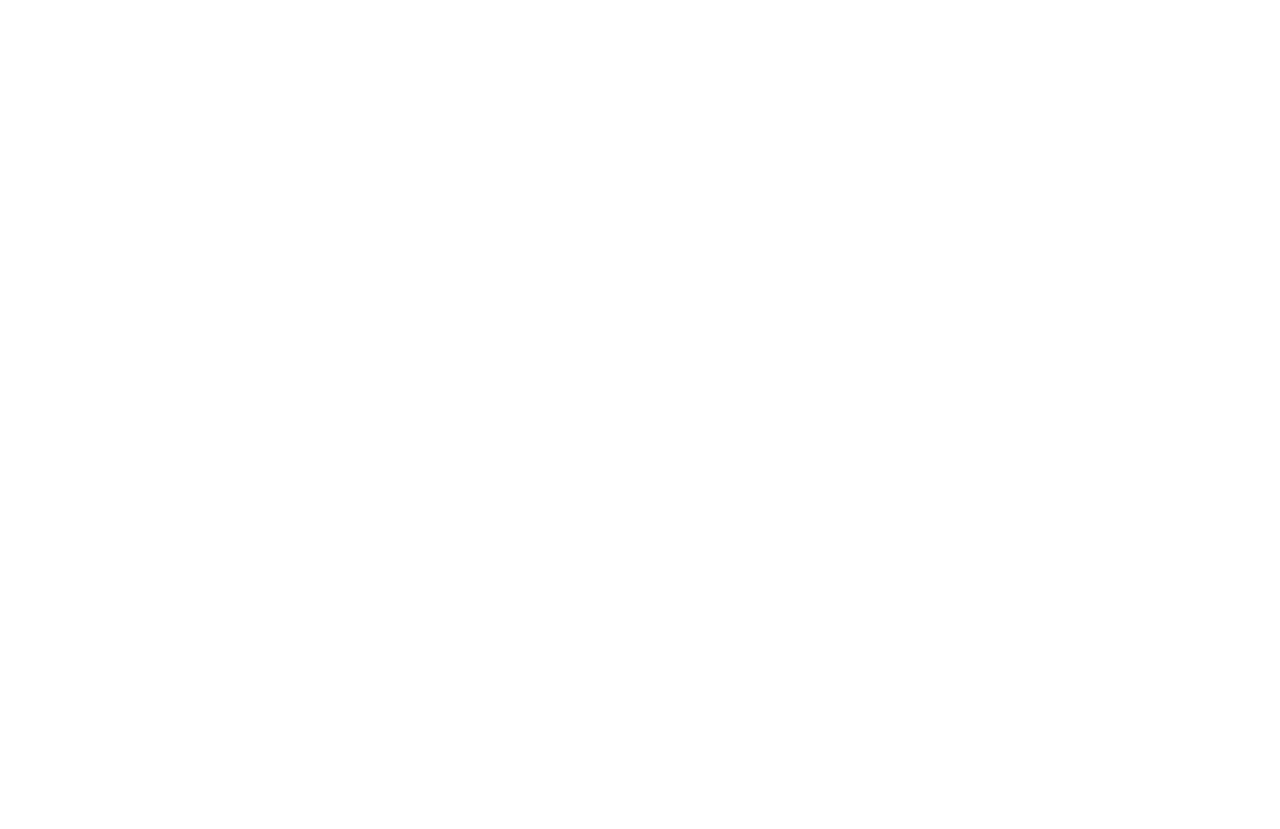
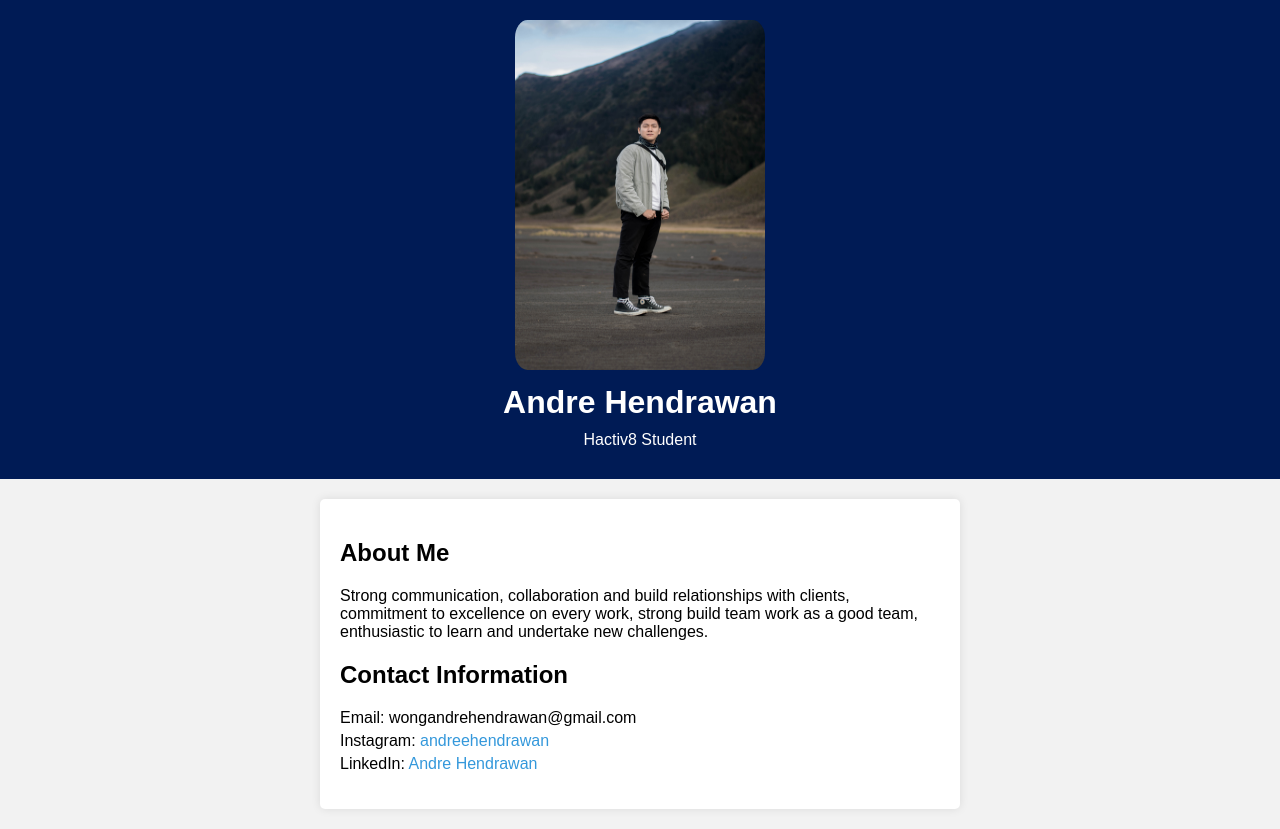
Before and after one commit to H8-P0-PRACTICE/membuat-web-sederhana-dengan-html-dan-css-andrehendrawan, a plain HTML site: page index.html in a window 1280 px wide. Before the commit the page ends 800 px from the top, so only its background shows below. Drawn offline with Linux system fonts and the light colour scheme.

Commit message:
Create HTML & CSS done

```diff
--- a/index.html
+++ b/index.html
@@ -1 +1,27 @@
-<!-- write your code here -->
+<!DOCTYPE html>
+<html lang="en">
+<head>
+    <meta charset="UTF-8">
+    <meta name="viewport" content="width=device-width, initial-scale=1.0">
+    <title>My Profile</title>
+    <link rel="stylesheet" href="style.css">
+</head>
+<body>
+    <div class="profile">
+        <img src="Andre-DP.JPG" alt="My Profile Picture">
+        <h1>Andre Hendrawan</h1>
+        <p>Hactiv8 Student</p>
+    </div>
+    <div class="details">
+        <h2 class="sub-title">About Me</h2>
+        <p>
+            Strong communication, collaboration and build relationships with clients, commitment to excellence on every work, strong build team work as a good team, enthusiastic to learn and undertake new challenges. </p>
+        <h2 class="sub-title">Contact Information</h2>
+        <ul>
+            <li>Email: wongandrehendrawan@gmail.com</li>
+            <li>Instagram: <a href="https://www.instagram.com/andreehendrawan/">andreehendrawan</a></li>
+            <li>LinkedIn: <a href="https://www.linkedin.com/in/andre-hendrawan-1ab9aa148/">Andre Hendrawan</a></li>
+        </ul>
+    </div>
+</body>
+</html>
--- a/style.css
+++ b/style.css
@@ -1 +1,55 @@
-/* write your code here */
+body {
+    font-family: Arial, sans-serif;
+    background-color: #f2f2f2;
+    margin: 0;
+    padding: 0;
+}
+
+.profile {
+    text-align: center;
+    background-color: #001b55;
+    color: #fff;
+    padding: 20px;
+}
+
+.profile img {
+    width: 250px;
+    height: 350px;
+    border-radius: 5%;
+}
+
+.details {
+    max-width: 600px;
+    margin: 20px auto;
+    background-color: #fff;
+    padding: 20px;
+    border-radius: 5px;
+    box-shadow: 0 0 10px rgba(0, 0, 0, 0.1);
+}
+
+h1 {
+    margin: 10px 0;
+}
+
+p {
+    margin: 10px 0;
+}
+
+ul {
+    list-style: none;
+    padding: 0;
+}
+
+ul li {
+    margin: 5px 0;
+}
+
+a {
+    text-decoration: none;
+    color: #3498db;
+}
+
+.sub-title {
+    margin : 5px
+    align: left
+}
```
Also changed, not shown: Andre-DP.JPG (added).
